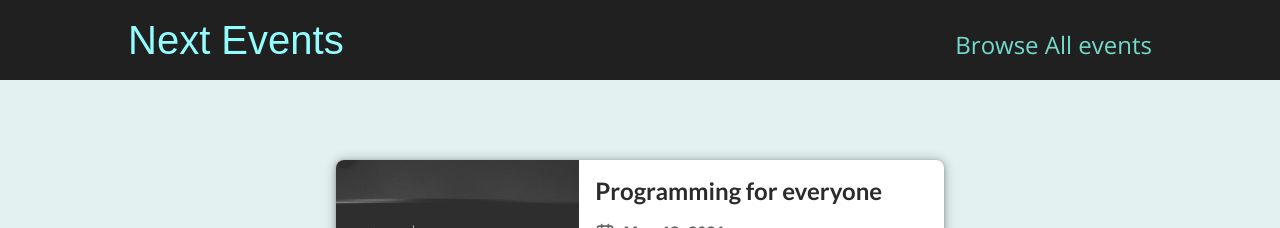
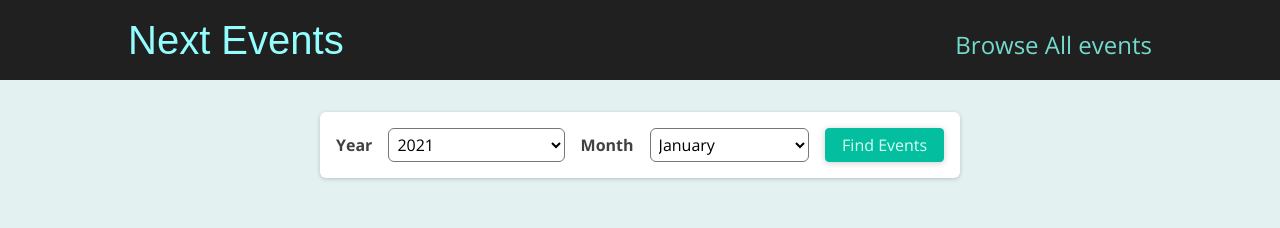
Before and after one commit to acharayaP03/NextEvent, a Next.js app: page / in a window 1280 px wide. Shown: the top 228 px of the page. Built offline with nearby package versions, Linux system fonts and the light colour scheme.

Commit message:
add event search component to main page and event page

```diff
--- a/pages/index.js
+++ b/pages/index.js
@@ -2,6 +2,7 @@ import Head from 'next/head'
 import Image from 'next/image'
 import EventList from "../components/events/EventList";
 import {getAllEvents} from "../data";
+import EventsSearch from "../components/events/events-search";
 
 export default function Home() {
 	const items = getAllEvents();
@@ -14,6 +15,7 @@ export default function Home() {
 			</Head>
 
 			<main>
+				<EventsSearch/>
 				<EventList items={items}/>
 			</main>
 		</div>
```
Also changed, not shown: pages/events/index.js (+6 -1 lines).
